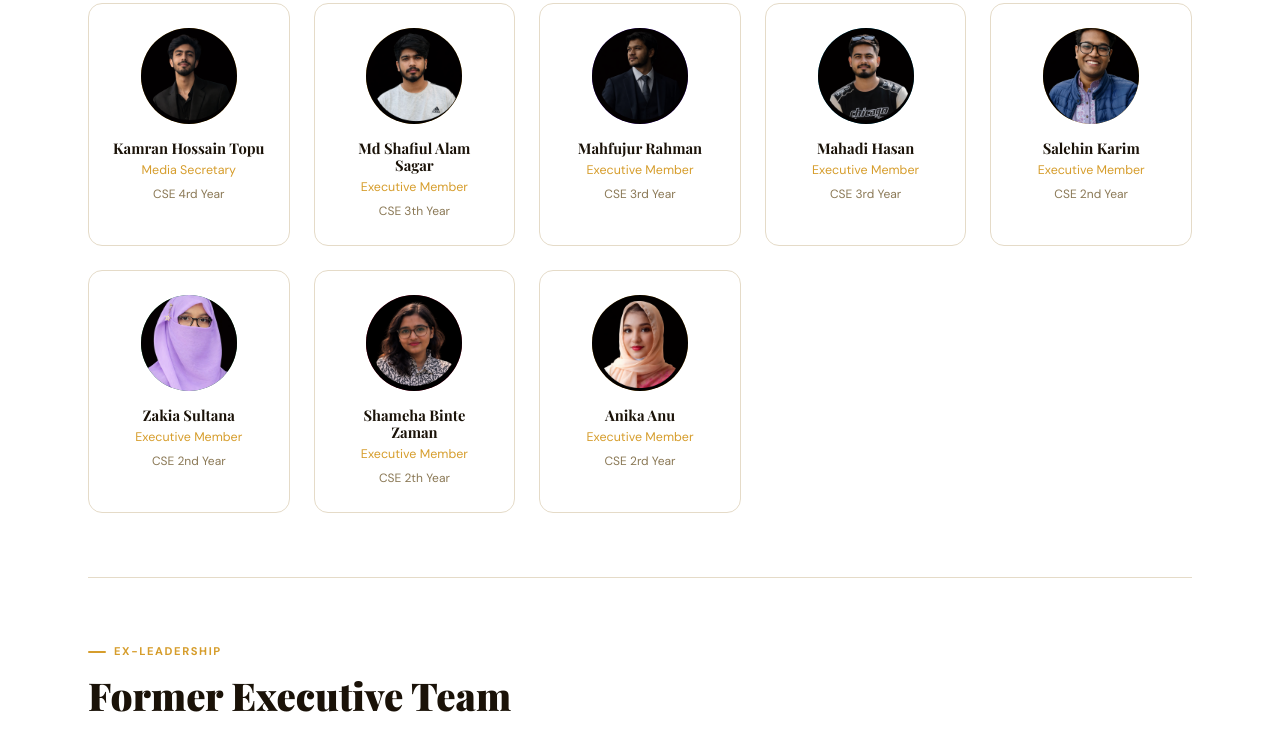
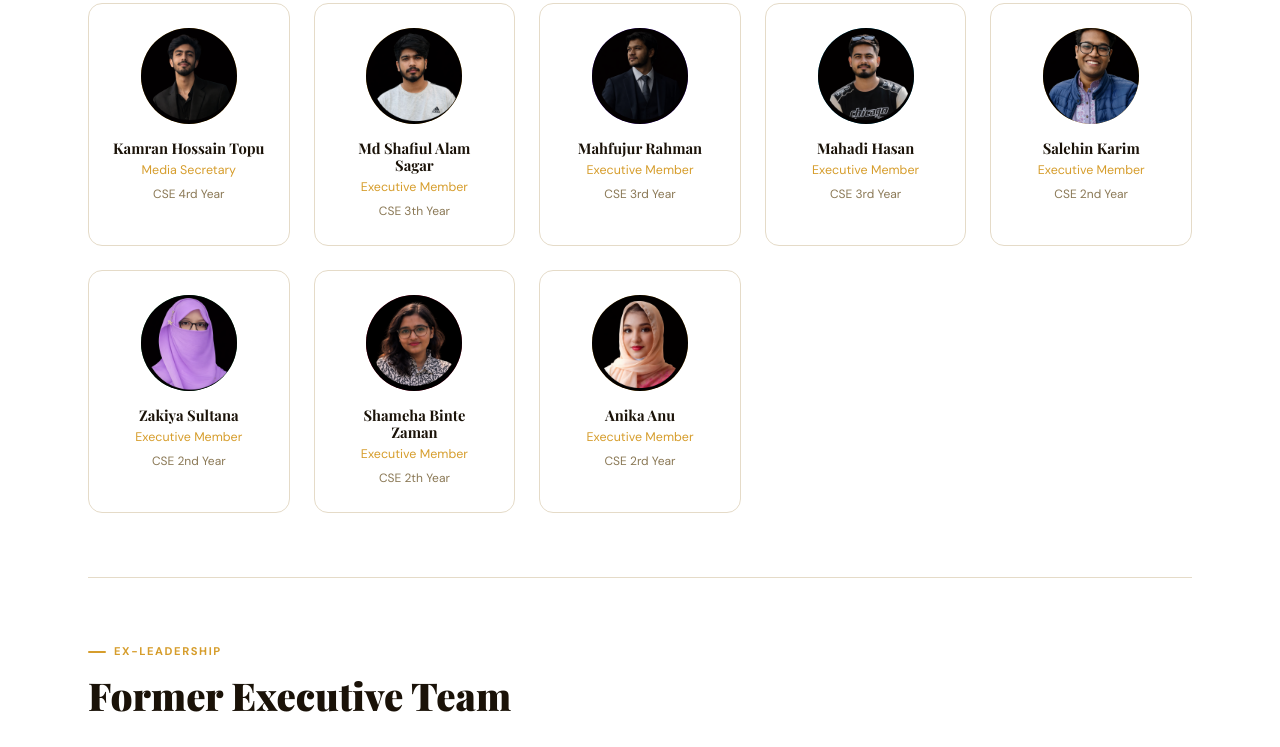
Before and after one commit to xmahfujur/ml-club-uu, a plain HTML site: page about.html in a window 1280 px wide. Shown: the part 2295-3042 px from the top of the page. Drawn offline with nearby package versions, Linux system fonts and the light colour scheme.

Commit message:
fix zakiya

```diff
--- a/about.html
+++ b/about.html
@@ -112,7 +112,7 @@
     <div class="team-card"><div class="team-avatar" style="background:linear-gradient(135deg,#6d28d9,#7c3aed);color:#fff"><img src="assets/executive-members-photos/Mahfujur.png" alt=""></div><h3>Mahfujur Rahman</h3><div class="role">Executive Member</div><div class="dept">CSE 3rd Year</div></div>
     <div class="team-card"><div class="team-avatar" style="background:linear-gradient(135deg,#0891b2,#0e7490);color:#fff"><img src="assets/executive-members-photos/mahdi.png" alt="Mahadi Hasan"></div><h3>Mahadi Hasan</h3><div class="role">Executive Member</div><div class="dept">CSE 3rd Year</div></div>
     <div class="team-card"><div class="team-avatar" style="background:linear-gradient(135deg,#b8841e,#d69d2c);color:#fff"><img src="assets/executive-members-photos/salehin.png" alt=""></div><h3>Salehin Karim</h3><div class="role">Executive Member</div><div class="dept">CSE 2nd Year</div></div>
-      <div class="team-card"><div class="team-avatar" style="background:linear-gradient(135deg,#15803d,#166534);color:#fff"><img src="assets/executive-members-photos/zakia.jpeg" alt=""></div><h3>Zakia Sultana</h3><div class="role">Executive Member</div><div class="dept">CSE 2nd Year</div></div>
+      <div class="team-card"><div class="team-avatar" style="background:linear-gradient(135deg,#15803d,#166534);color:#fff"><img src="assets/executive-members-photos/zakiya.png" alt=""></div><h3>Zakiya Sultana</h3><div class="role">Executive Member</div><div class="dept">CSE 2nd Year</div></div>
     <div class="team-card"><div class="team-avatar" style="background:linear-gradient(135deg,#be123c,#9f1239);color:#fff"><img src="assets/executive-members-photos/shameha.png" alt=""></div><h3>Shameha Binte Zaman</h3><div class="role">Executive Member</div><div class="dept">CSE 2th Year</div></div>
     <div class="team-card"><div class="team-avatar" style="background:linear-gradient(135deg,#b8841e,#d69d2c);color:#fff"><img src="assets/executive-members-photos/aniaka-anu.png" alt=""></div><h3>Anika Anu</h3><div class="role">Executive Member</div><div class="dept">CSE 2rd Year</div></div>
 <!--
```
Also changed, not shown: assets/executive-members-photos/zakia.jpeg (deleted), assets/executive-members-photos/zakiya.png (added).
